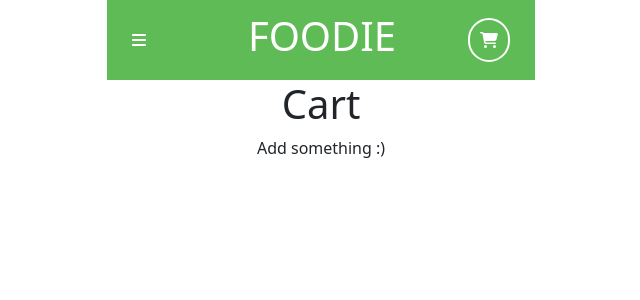
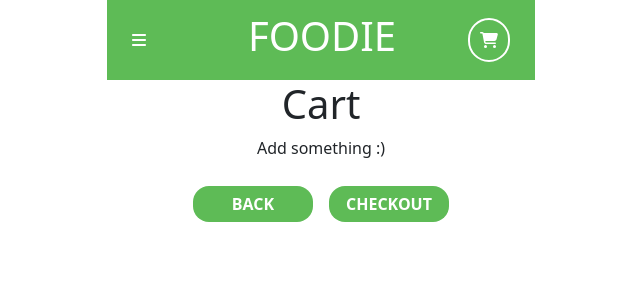
Before and after one commit to Zielakzie/Cart, a React (Create React App) app: page /cart in a window 1280 px wide. Shown: the top 300 px of the page, without its empty margins (319-959 px from the left). Built offline with nearby package versions, Linux system fonts and the light colour scheme.

Commit message:
navigation buttons

```diff
--- a/src/Components/Cart.css
+++ b/src/Components/Cart.css
@@ -39,3 +39,7 @@
   text-align: right;
   font-weight: bold;
 }
+
+.cart-btn-width-fix {
+  width: 120px
+}
--- a/src/Components/Cart.js
+++ b/src/Components/Cart.js
@@ -4,6 +4,8 @@ import "bootstrap/dist/css/bootstrap.min.css";
 import "./Cart.css";
 import { FontAwesomeIcon } from "@fortawesome/react-fontawesome";
 import { faTrash } from "@fortawesome/free-solid-svg-icons";
+import { Link } from "react-router-dom";
+
 
 function Cart() {
   const { menu, setMenu, notyfication, setNotyfication } = useContext(CartContext);
@@ -76,6 +78,7 @@ function Cart() {
     ))}
     <div className="divider"></div>
     <p className="summary">{summary()}</p>
+
     </>
   }
 
@@ -83,7 +86,12 @@ function Cart() {
     <>
       <h1>Cart</h1>
      {renderCheck > 0 ? cartItemsList() : <p>Add something :)</p>}
-
+     <Link to="/">
+        <button className="button-add cart-btn-width-fix text-uppercase">Back</button>
+      </Link>
+      <Link to="/checkout">
+        <button className="button-add cart-btn-width-fix text-uppercase">Checkout</button>
+      </Link>
     </>
   );
 }
```
